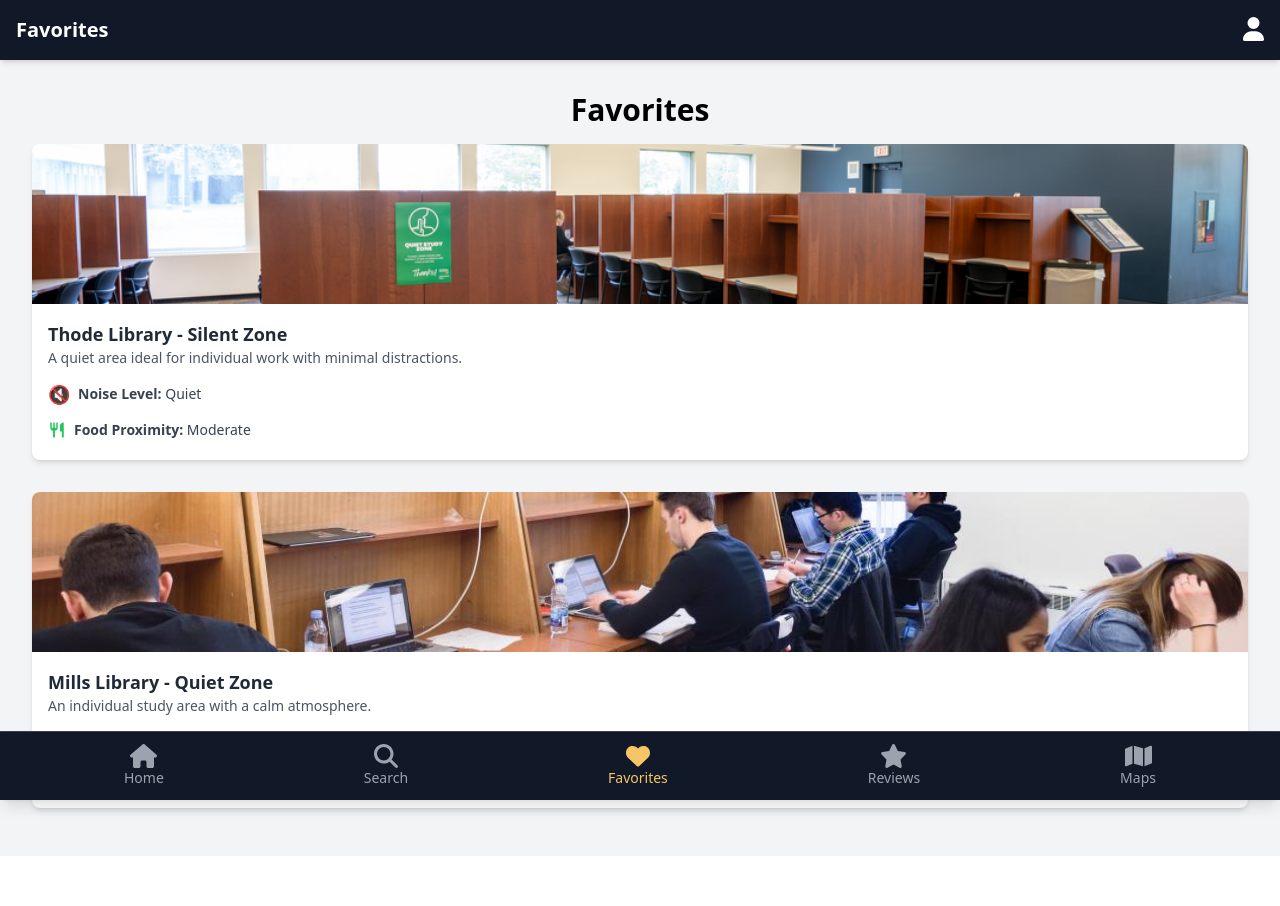
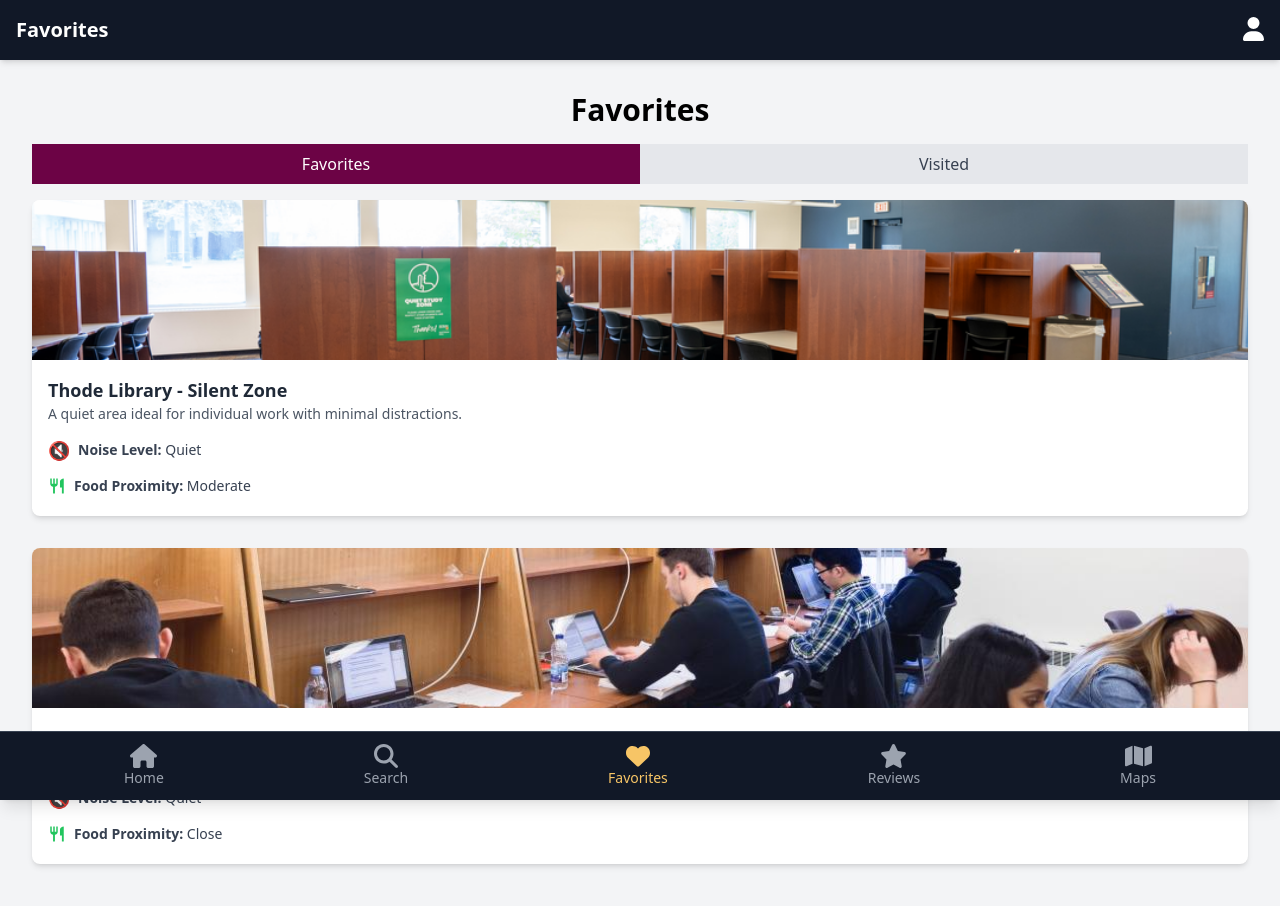
Before and after one commit to Housam2020/MACademics, a React (Create React App) app: page /favorites in a window 1280 px wide. Shown: the top 906 px of the page. Before the commit the page ends 856 px from the top, so only its background shows below. Built offline with nearby package versions, Linux system fonts and the light colour scheme.

Commit message:
add tab navigation for favorites and visited study spots in Favorites component

```diff
--- a/src/pages/Favorites.js
+++ b/src/pages/Favorites.js
@@ -9,11 +9,35 @@
     studySpots.find(place => place.id === 3)
   ]);
 
+  const [visited, setVisited] = useState([
+    studySpots.find(place => place.id === 2),
+    studySpots.find(place => place.id === 4)
+  ]);
+
+  const [activeTab, setActiveTab] = useState('favorites');
+
   return (
     <div className="p-4">
       <PageTitle>Favorites</PageTitle>
+      <div className="flex mb-4">
+        <button
+          className={`flex-1 py-2 px-4 ${activeTab === 'favorites' ? 'bg-primary text-white' : 'bg-gray-200 text-gray-700'}`}
+          onClick={() => setActiveTab('favorites')}
+        >
+          Favorites
+        </button>
+        <button
+          className={`flex-1 py-2 px-4 ${activeTab === 'visited' ? 'bg-primary text-white' : 'bg-gray-200 text-gray-700'}`}
+          onClick={() => setActiveTab('visited')}
+        >
+          Visited
+        </button>
+      </div>
       <div className="grid grid-cols-1 gap-4">
-        {favorites.map((place, index) => (
+        {activeTab === 'favorites' && favorites.map((place, index) => (
+          <StudyPlaceCard key={index} place={place} />
+        ))}
+        {activeTab === 'visited' && visited.map((place, index) => (
           <StudyPlaceCard key={index} place={place} />
         ))}
       </div>
```
